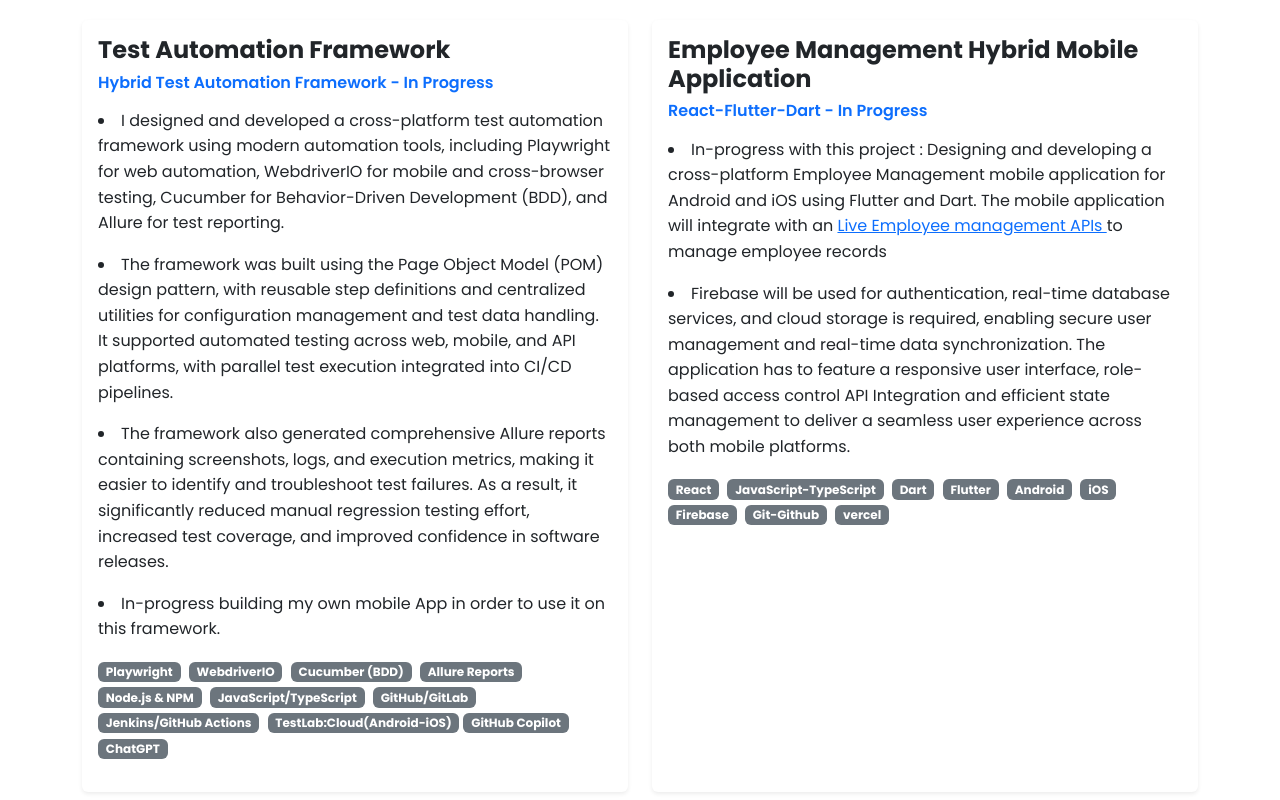
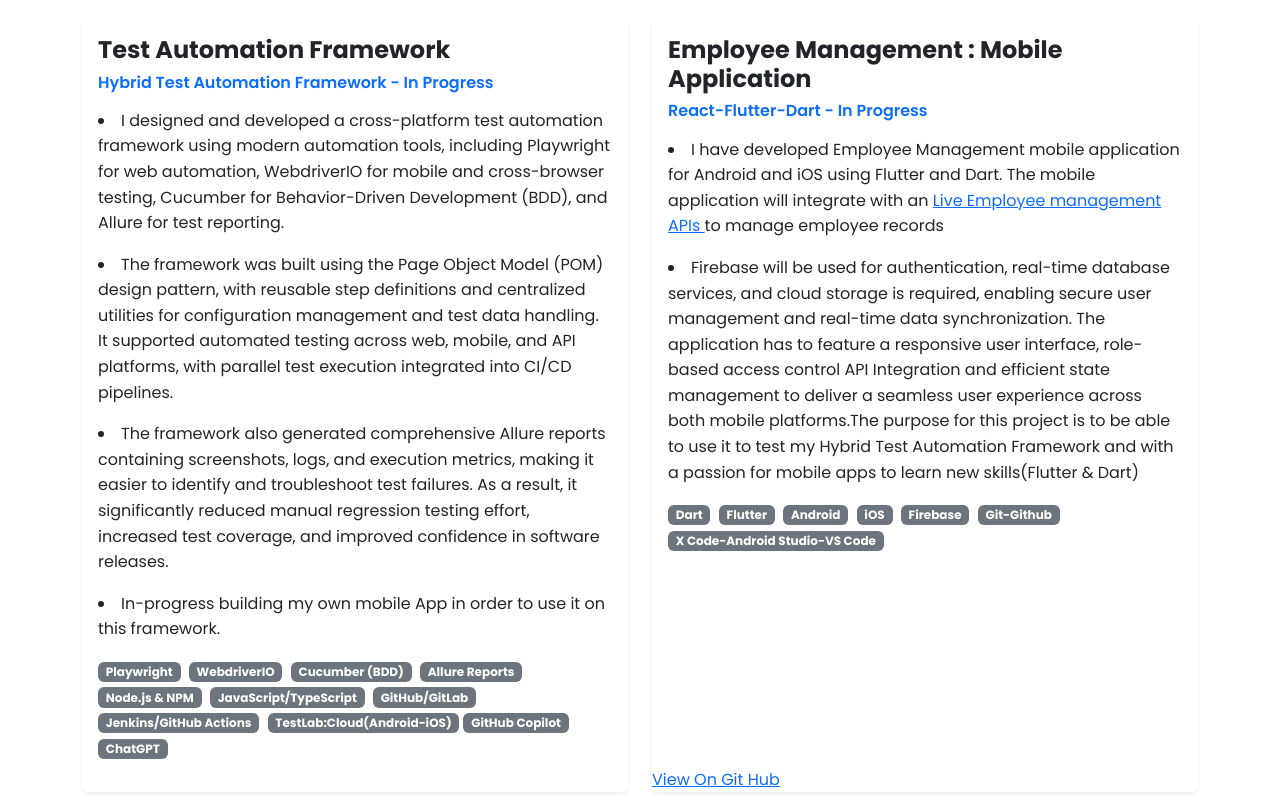
Before and after one commit to Jiyanenm/my_personal_portfolio-main, a plain HTML site: page index.html in a window 1280 px wide. Shown: the part 10800-11600 px from the top of the page. Drawn offline with nearby package versions, Linux system fonts and the light colour scheme.

Commit message:
Revise project details for Employee Management app
Updated project description and technology stack for the Employee Management mobile application.

```diff
--- a/index.html
+++ b/index.html
@@ -648,11 +648,10 @@
             <div class="col-md-6">
                <div class="card h-100 shadow-sm border-0 project-card">
                   <div class="card-body">
-                     <h4 class="card-title fw-bold">Employee Management Hybrid Mobile Application</h4>
+                     <h4 class="card-title fw-bold">Employee Management : Mobile Application</h4>
                      <h6 class="text-primary mb-3">React-Flutter-Dart - In Progress</h6>
                      <p class="card-text text-muted">
-                        <li>In-progress with this project : Designing and developing a cross-platform Employee
-                           Management mobile application for Android and iOS using Flutter and Dart. The mobile
+                        <li>I have developed Employee Management mobile application for Android and iOS using Flutter and Dart. The mobile
                            application will integrate with an <a
                               href="https://employee-management-api-2-0ygx.onrender.com/swagger-ui/index.html"
                               target="_blank" rel="noopener noreferrer">
@@ -664,18 +663,23 @@
                            required, enabling secure user management and real-time data synchronization. The application
                            has to feature a responsive user interface, role-based access control API Integration and
                            efficient state management to deliver a seamless user experience across both mobile
-                           platforms.</li>
+                           platforms.The purpose for this project is to be able to use it to test my Hybrid Test Automation Framework and with a passion for mobile apps to learn new skills(Flutter & Dart)</li>
                      </p>
-                     <div class="mb-3"> <span class="badge bg-secondary me-1">React</span> <span
-                           class="badge bg-secondary me-1">JavaScript-TypeScript</span> <span
+                     <div class="mb-3"><span
                            class="badge bg-secondary me-1">Dart</span> <span
                            class="badge bg-secondary me-1">Flutter</span> <span
                            class="badge bg-secondary me-1">Android</span> <span
                            class="badge bg-secondary me-1">iOS</span> <span
                            class="badge bg-secondary me-1">Firebase</span> <span
                            class="badge bg-secondary me-1">Git-Github </span> <span
-                           class="badge bg-secondary me-1">vercel</span> </div>
+                           class="badge bg-secondary me-1">X Code-Android Studio-VS Code</span> </div>
                   </div>
+                                       <p class="card-text text-muted">
+                        <a href="https://github.com/Jiyanenm/my_personal_portfolio-main.git" target="_blank"
+                           rel="noopener noreferrer">
+                           View On Git Hub
+                        </a>
+                     </p>
                </div>
             </div>
             <!-- Avrio -->
```
